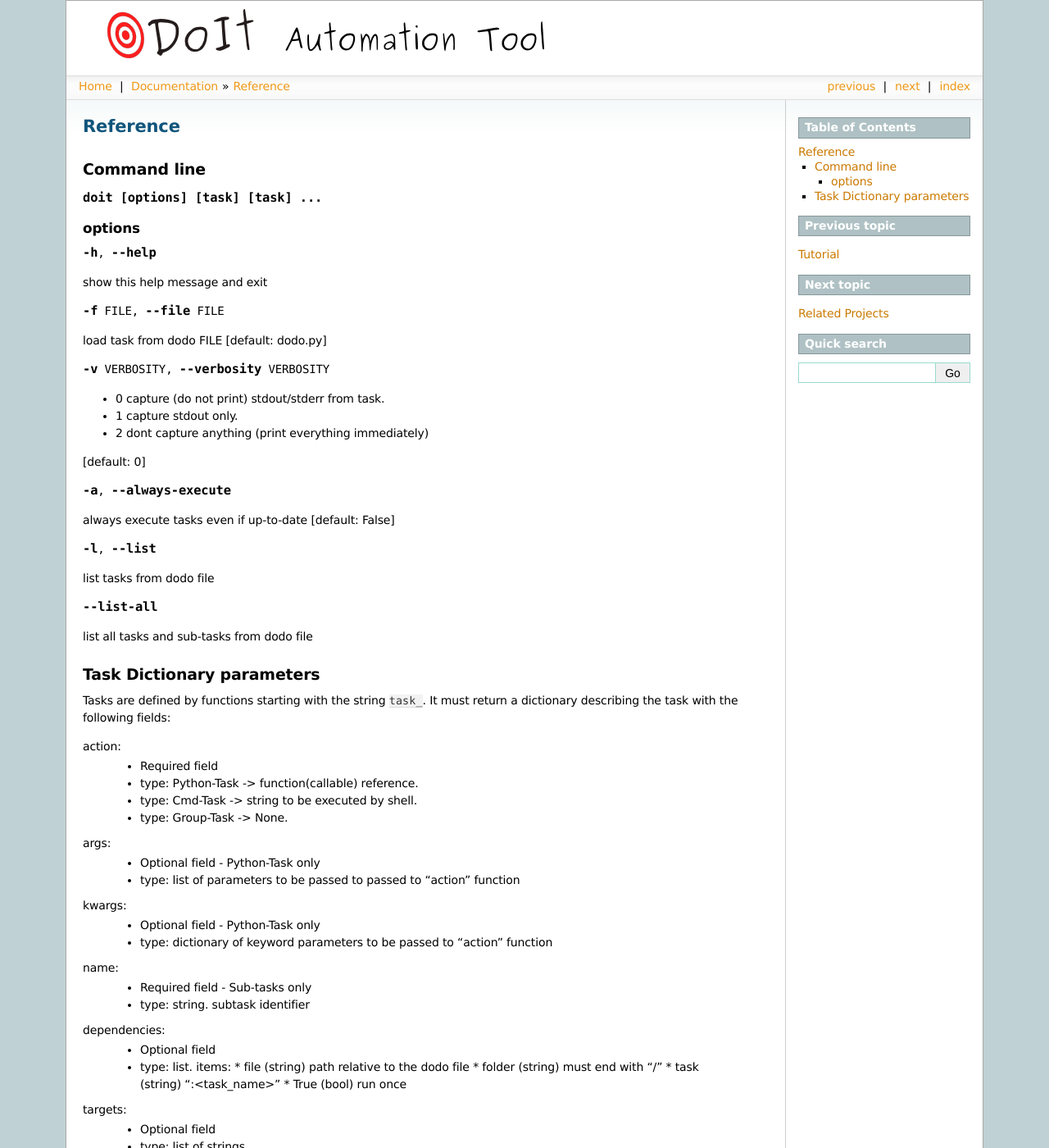
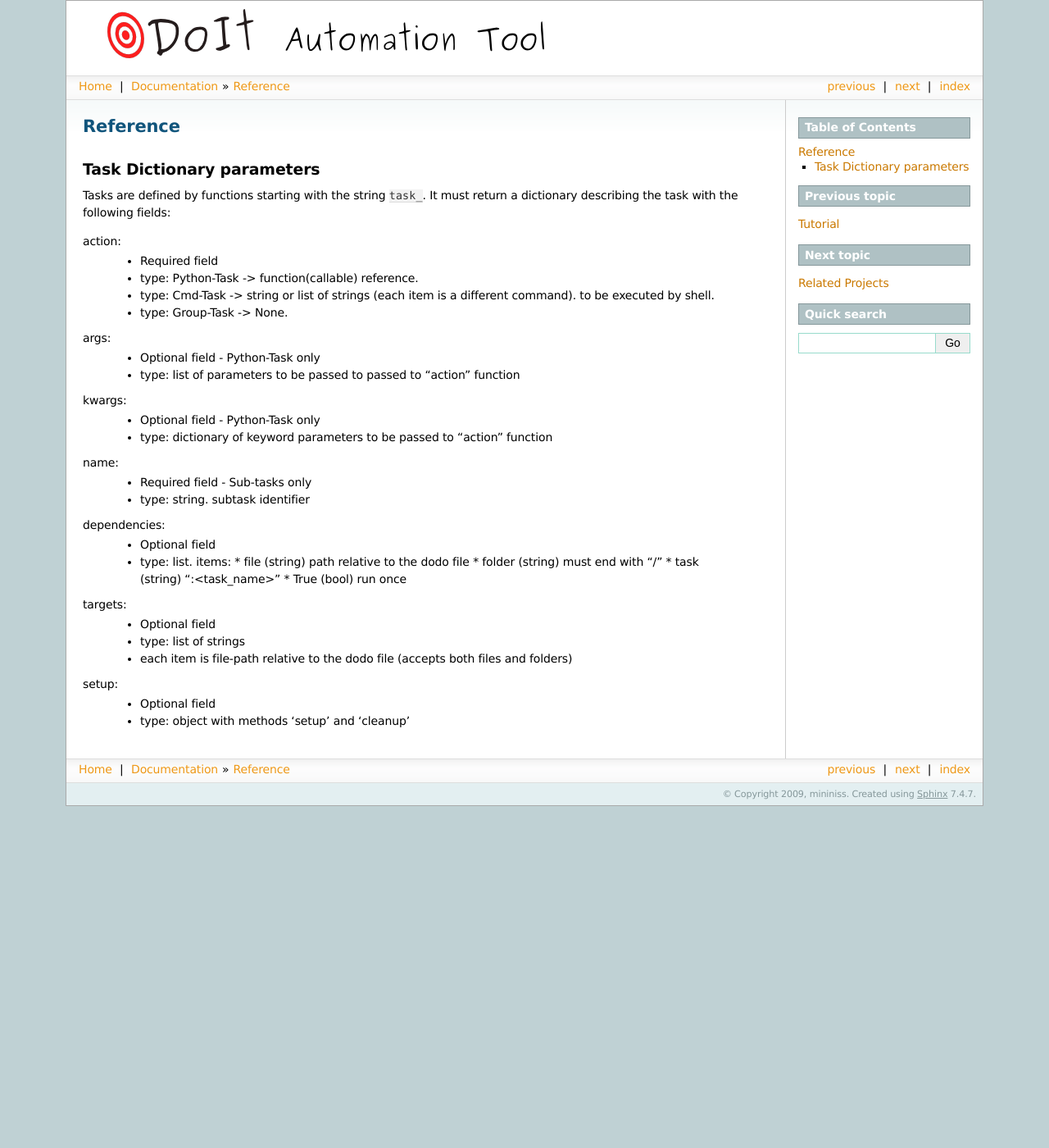
Before and after one commit to pydoit/doit, a Sphinx documentation site: the page built from doc/reference.rst, in a window 1280 px wide and 1400 px high. Shown: the whole window at 82% size. Built offline with Sphinx 7.4.7, drawn with Linux system fonts in a browser that asks for light colours; comment, search, counter and statistics services are not loaded; some of the changed text lies outside the part shown.

```diff
--- a/doc/_templates/layout.html
+++ b/doc/_templates/layout.html
@@ -31,6 +31,8 @@ piwik_log(piwik_action_name, piwik_idsite, piwik_url);
 <h3></h3>
 <a href="http://python.org"><img src="_static/python-powered-w-100x40.png" /></a><br/><br/>
 
+<a href="https://launchpad.net/doit" style="border: none;"><img src="http://media.launchpad.net/lp-badge-kit/launchpad-badge-w160px.png" alt="Launchpad logo" style="border: none;"/></a><br/><br/>
+
 <a href="http://sourceforge.net/projects/python-doit"><img src="http://sflogo.sourceforge.net/sflogo.php?group_id=222936&amp;type=12" width="120" height="30" alt="Get doit at SourceForge.net. Fast, secure and Free Open Source software downloads" /></a>
 
 {% endblock %}
--- a/doc/conf.py
+++ b/doc/conf.py
@@ -38,16 +38,16 @@ master_doc = 'contents'
 
 # General information about the project.
 project = u'doit'
-copyright = u'2009, Eduardo Schettino'
+copyright = u'2009, mininiss'
 
 # The version info for the project you're documenting, acts as replacement for
 # |version| and |release|, also used in various other places throughout the
 # built documents.
 #
 # The short X.Y version.
-version = '0.2'
+version = '0.3'
 # The full version, including alpha/beta/rc tags.
-release = '0.2'
+release = '0.3'
 
 # The language for content autogenerated by Sphinx. Refer to documentation
 # for a list of supported languages.
--- a/doc/reference.rst
+++ b/doc/reference.rst
@@ -1,44 +1,6 @@
 ===============
 Reference
 ===============
-
-Command line
-------------
-
-.. program :: doit
-
-.. describe:: doit [options] [task] [task] ...
-
-options
-^^^^^^^
-
-.. cmdoption:: -h, --help
-
-show this help message and exit
-
-.. cmdoption:: -f FILE, --file FILE
-
-load task from dodo FILE
-[default: dodo.py]
-
-.. cmdoption:: -v VERBOSITY, --verbosity VERBOSITY
-
-* 0 capture (do not print) stdout/stderr from task.
-* 1 capture stdout only.
-* 2 dont capture anything (print everything immediately)
-[default: 0]
-
-.. cmdoption:: -a, --always-execute
-
-always execute tasks even if up-to-date
-[default: False]
-
-.. cmdoption:: -l, --list
-list tasks from dodo file
-
-.. cmdoption:: --list-all
-list all tasks and sub-tasks from dodo file
-
 
 Task Dictionary parameters
 --------------------------
@@ -48,7 +10,7 @@ Tasks are defined by functions starting with the string ``task_``. It must retur
 action:
   - Required field
   - type: Python-Task -> function(callable) reference.
-  - type: Cmd-Task -> string to be executed by shell.
+  - type: Cmd-Task -> string or list of strings (each item is a different command). to be executed by shell.
   - type: Group-Task -> None.
 
 args:
@@ -74,4 +36,8 @@ dependencies:
 targets:
   - Optional field
   - type: list of strings
-  - each item is file-path relative to the dodo file
+  - each item is file-path relative to the dodo file (accepts both files and folders)
+
+setup:
+ - Optional field
+ - type: object with methods 'setup' and 'cleanup'
--- /dev/null
+++ b/doc/tutorial/setup.py
@@ -0,0 +1,26 @@
+### task setup env. good for functional tests!
+
+class SetupSample(object):
+    def __init__(self, server):
+        self.server = server
+
+    def setup(self):
+        # start server
+        pass
+
+    def cleanup(self):
+        # stop server
+        pass
+
+setupX = SetupSample('x')
+setupY = SetupSample('y')
+
+def task_withenvX():
+    for fin in ('a','b','c'):
+        yield {'name': fin,
+               'action':'echo x',
+               'setup': setupX}
+
+def task_withenvY():
+    return {'action':'echo x',
+            'setup': setupY}
```
Also changed, not shown: doc/developer.rst (+6 -7 lines), doc/index.rst (+16 -2 lines), doc/tutorial.rst (+27 -10 lines), 3 other files.
